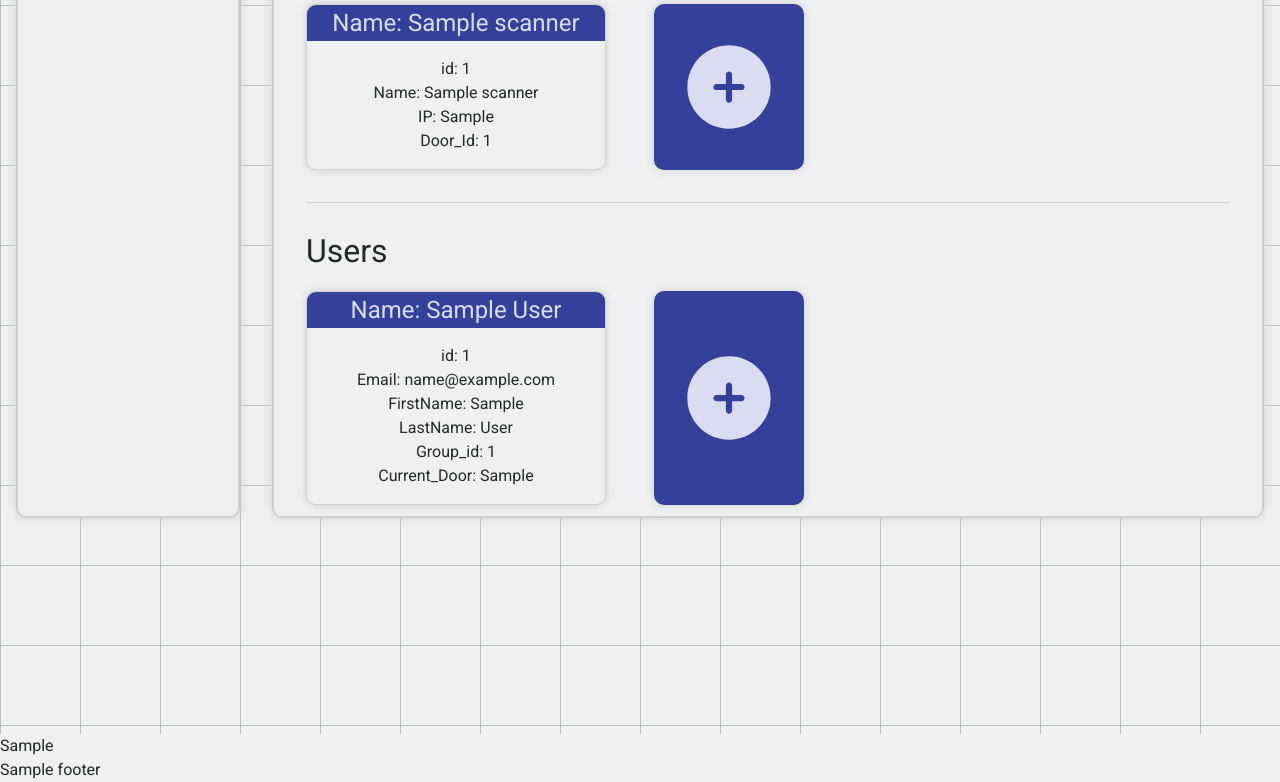
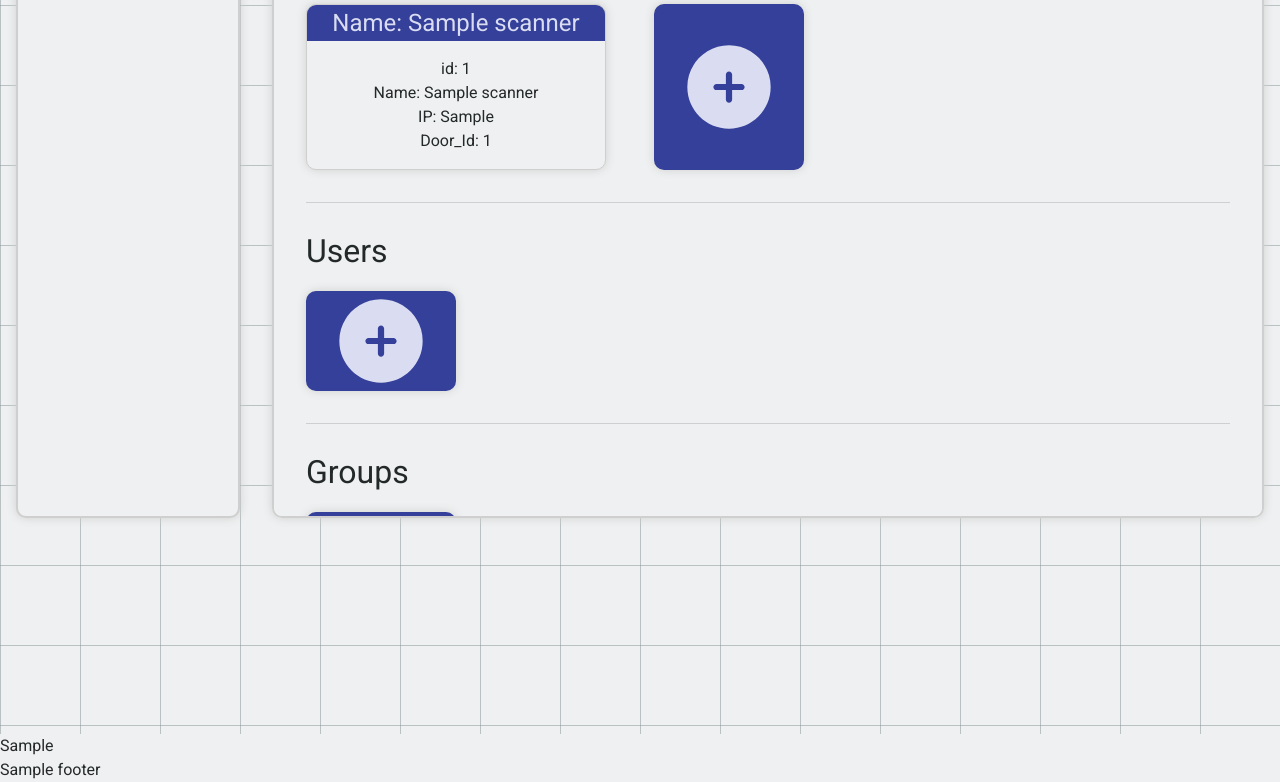
Before and after one commit to Viovyx/Gitok-Flask-Website-STEM-Project, a Python web app: template templates/home.html in a window 1280 px wide. Shown: the part 739-1521 px from the top of the page. Run offline with Jinja, Linux system fonts and the light colour scheme; the template is opened without the code that fills it: most values are stand-ins (such as "Sample title", 1, 10 or a date in 2020).

Commit message:
hid default admin user and group

```diff
--- a/templates/home.html
+++ b/templates/home.html
@@ -185,9 +185,11 @@
                 <div class="data-grid">
                     {% for user in users %}
                     <div
-                        class="item"
+                        class="item {% if user.id == 1 %}hidden{% endif %}"
                         id="user-{{ user.id }}"
-                        onclick='openPanel("users", {{ user|tojson }}, {{ groups|tojson }})'
+                        {% if user.id != 1 %}
+                            onclick='openPanel("users", {{ user|tojson }}, {{ groups|tojson }})'
+                        {% endif %}
                     >
                         <h3 id="name">Name: {{ user.FirstName }} {{ user.LastName }}</h3>
                         <ul>
@@ -231,9 +233,11 @@
                 <div class="data-grid">
                     {% for group in groups %}
                     <div
-                        class="item"
+                        class="item {% if group.id == 1 %}hidden{% endif %}"
                         id="group-{{ group.id }}"
-                        onclick='openPanel("groups", {{ group|tojson }})'
+                        {% if group.id != 1 %}
+                            onclick='openPanel("groups", {{ group|tojson }})'
+                        {% endif %}
                     >
                         <h3 id="name">Name: {{ group.Groupname }}</h3>
                         <ul>
```
